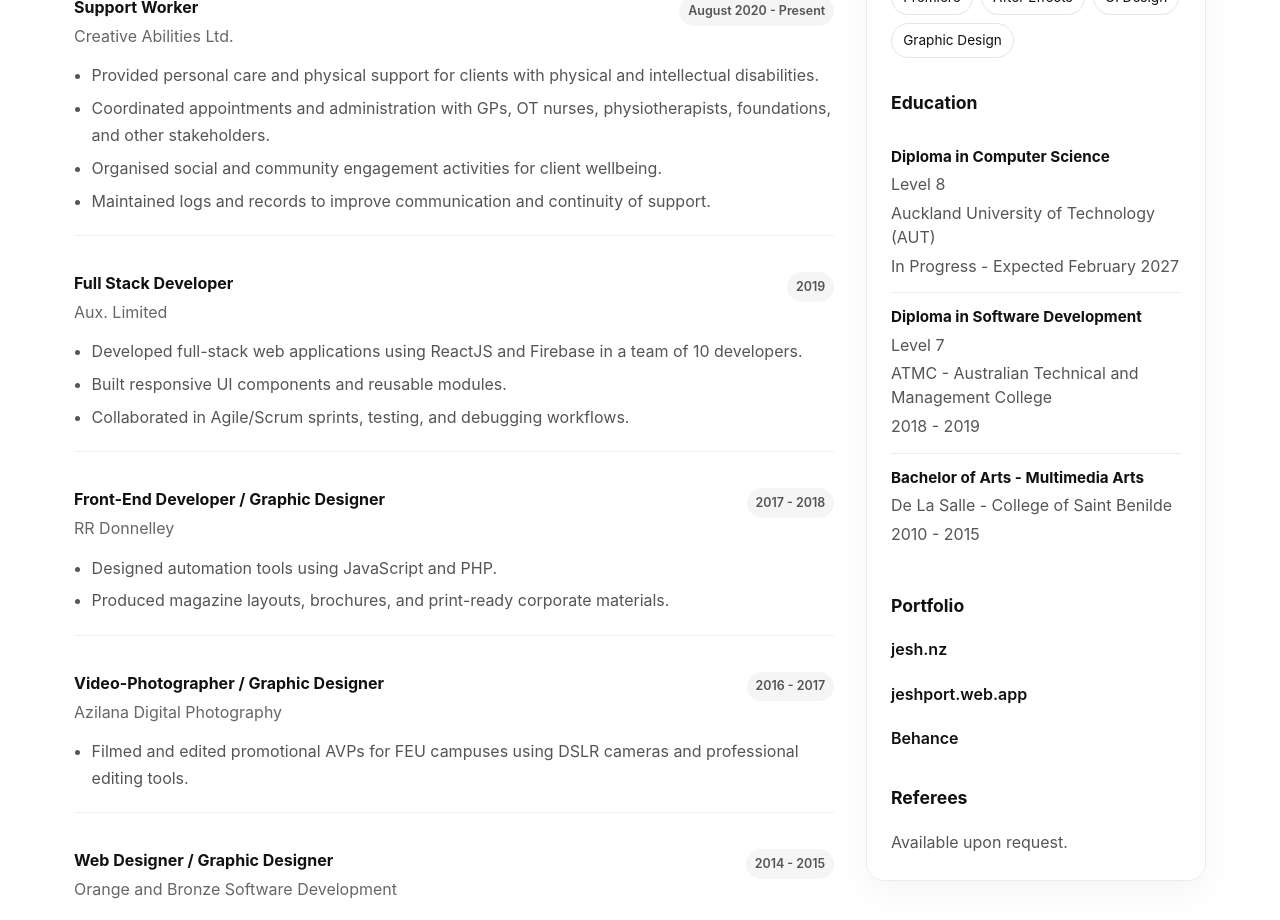
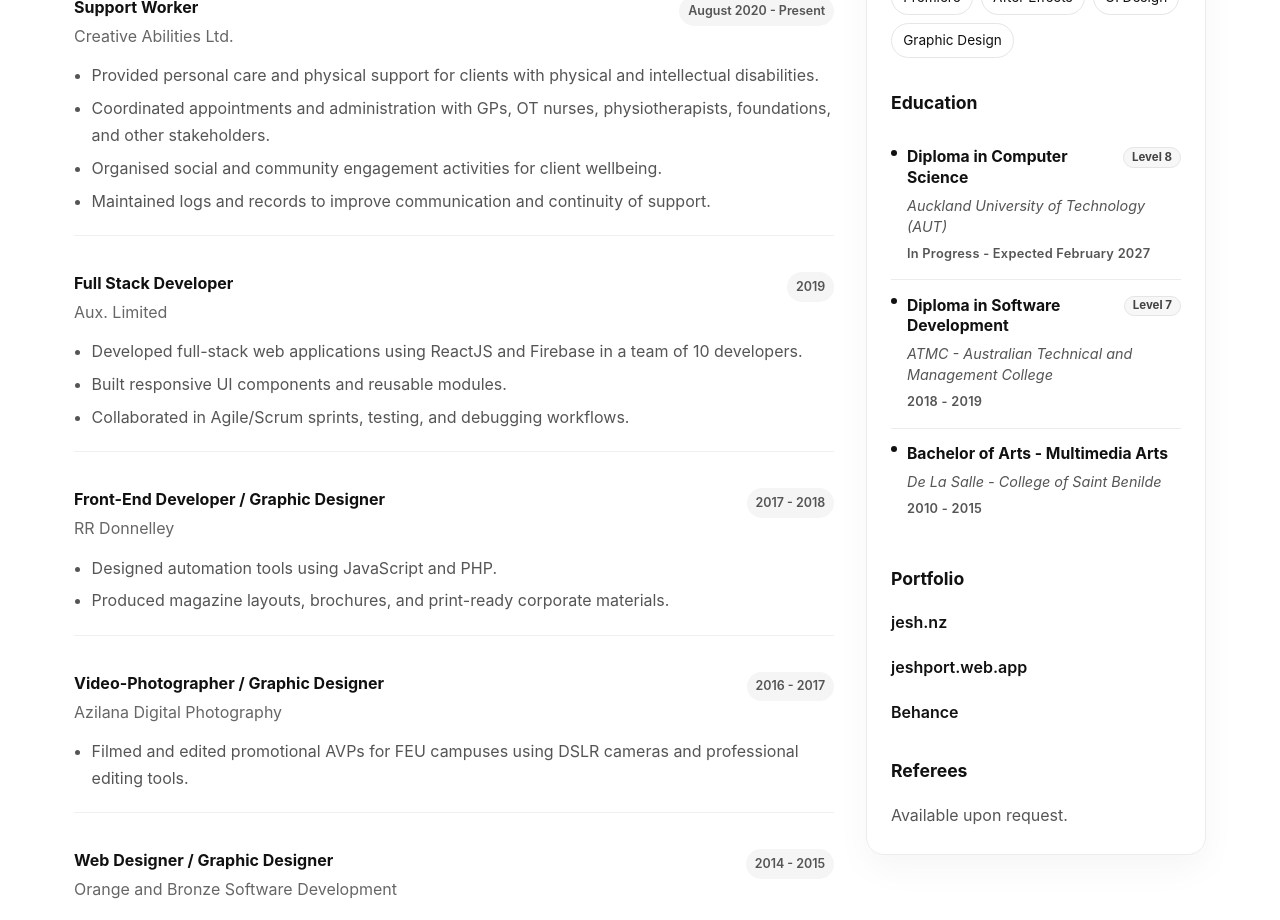
Before and after one commit to jeshurunjet/gallery-portfolio, a React (Vite) app in the folder frontend/: page /resume in a window 1280 px wide. Shown: the part 1120-2040 px from the top of the page. Built offline with nearby package versions, Linux system fonts and the light colour scheme; no server answers.

Commit message:
fixed layout for education section

```diff
--- a/frontend/src/index.css
+++ b/frontend/src/index.css
@@ -2291,22 +2291,67 @@ main {
 }
 
 .resume-sidebar-item {
-  padding: 0.9rem 0;
+  position: relative;
+  padding: 0.95rem 0 1rem 1rem;
   border-bottom: 1px solid #ececec;
+}
+
+.resume-sidebar-item::before {
+  content: "";
+  position: absolute;
+  top: 1.12rem;
+  left: 0;
+  width: 6px;
+  height: 6px;
+  border-radius: 999px;
+  background: #111;
 }
 
 .resume-sidebar-item:last-child {
   border-bottom: none;
 }
 
+.education-heading {
+  display: flex;
+  align-items: flex-start;
+  justify-content: space-between;
+  gap: 0.65rem;
+}
+
 .resume-sidebar-item h3 {
-  font-size: 0.95rem;
-  line-height: 1.35;
+  font-size: 0.98rem;
+  line-height: 1.3;
+  color: #111;
+}
+
+.education-heading span {
+  flex: 0 0 auto;
+  padding: 0.22rem 0.5rem;
+  border: 1px solid #e5e5e5;
+  border-radius: 999px;
+  background: #f7f7f7;
+  color: #444;
+  font-size: 0.72rem;
+  font-weight: 700;
+  line-height: 1;
 }
 
 .resume-sidebar-item p {
-  margin-top: 0.3rem;
+  margin-top: 0.4rem;
   line-height: 1.5;
+}
+
+.education-school {
+  color: #444;
+  font-size: 0.9rem;
+  font-style: italic;
+}
+
+.education-period {
+  color: #777;
+  font-size: 0.8rem;
+  font-weight: 600;
+  letter-spacing: 0.02em;
 }
 
 .resume-sidebar a {
--- a/frontend/src/pages/ResumePage.tsx
+++ b/frontend/src/pages/ResumePage.tsx
@@ -257,10 +257,12 @@ function ResumePage() {
             <h2>Education</h2>
             {education.map((item) => (
               <div className="resume-sidebar-item" key={item.title}>
-                <h3>{item.title}</h3>
-                {item.level && <p>{item.level}</p>}
-                <p>{item.school}</p>
-                <p>{item.period}</p>
+                <div className="education-heading">
+                  <h3>{item.title}</h3>
+                  {item.level && <span>{item.level}</span>}
+                </div>
+                <p className="education-school">{item.school}</p>
+                <p className="education-period">{item.period}</p>
               </div>
             ))}
           </section>
```
